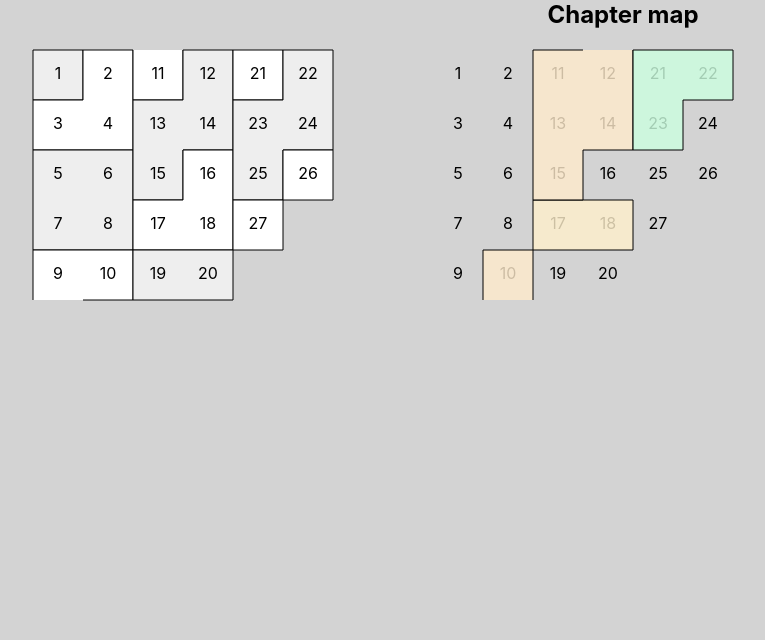
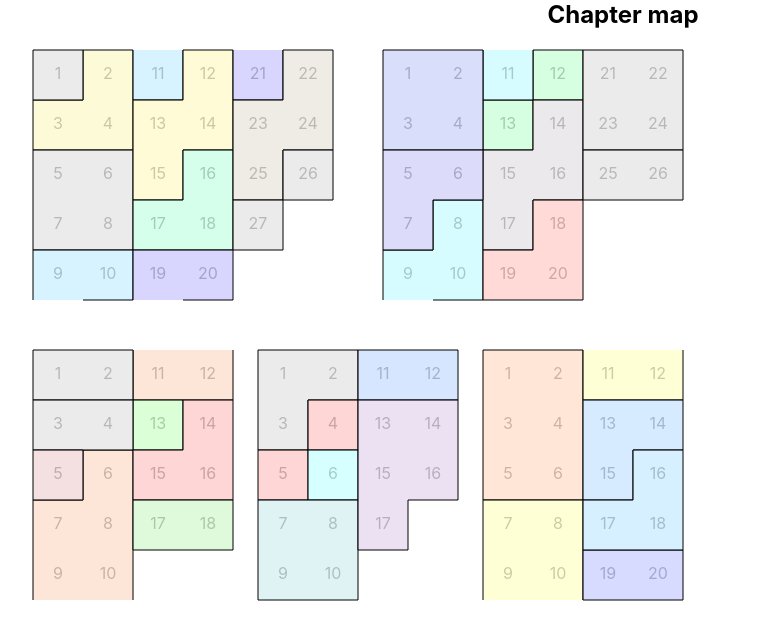
Before and after one commit to gla23/chapter-map, a React (Create React App) app: page / in a window 1280 px wide. Shown: the top 640 px of the page, without its empty margins (17-782 px from the left). Built offline with nearby package versions, Linux system fonts and the light colour scheme.

Commit message:
Make James map

```diff
--- a/src/App.tsx
+++ b/src/App.tsx
@@ -1,20 +1,30 @@
 import "./App.css";
 import { Chapter } from "./map/Chapter";
 import { OldGrid } from "./OldGrid";
+import james from "./data/james.json";
 
 function App() {
   return (
-    <div
-      className="App"
-      style={{ height: "100vh", backgroundColor: "lightgrey" }}
-    >
+    <div className="App" style={{ height: "100vh" }}>
       <div className="board">
-        <svg width="100%" height="100%" fill="lightgrey">
-          <g transform={`translate(50, 50)`}>
+        <svg width="100%" height="100%">
+          <g transform={`translate(5000, 50)`}>
             <OldGrid />
           </g>
-          <g transform={`translate(450, 50)`}>
-            <Chapter />
+          <g transform={`translate(50, 50)`}>
+            <Chapter length={27} groups={james[0] as any} />
+          </g>
+          <g transform={`translate(400, 50)`}>
+            <Chapter length={26} groups={james[1] as any} />
+          </g>
+          <g transform={`translate(50, 350)`}>
+            <Chapter length={18} groups={james[2] as any} />
+          </g>
+          <g transform={`translate(275, 350)`}>
+            <Chapter length={17} groups={james[3] as any} />
+          </g>
+          <g transform={`translate(500, 350)`}>
+            <Chapter length={20} groups={james[4] as any} />
           </g>
         </svg>
       </div>
--- /dev/null
+++ b/src/data/james.json
@@ -0,0 +1,7 @@
+[
+  [{"id":9780,"start":2,"end":4,"fill":[56,93,90]},{"id":3709,"start":5,"end":8,"fill":[0,0,90]},{"id":44915,"start":9,"end":11,"fill":[198,100,90]},{"id":29072,"start":12,"end":15,"fill":[54,100,90]},{"id":74648,"start":16,"end":18,"fill":[150,100,90]},{"id":35867,"start":19,"end":21,"fill":[244,100,90]},{"id":29350,"start":22,"end":25,"fill":[40,24,90]},{"id":27566,"start":1,"end":1,"fill":[235,0,90]},{"id":23087,"start":26,"end":27,"fill":[136,0,90]}],
+  [{"id":72407,"start":12,"end":13,"fill":[137,100,90]},{"id":80785,"start":8,"end":11,"fill":[183,100,90]},{"id":31133,"start":14,"end":17,"fill":[320,7,90]},{"id":61912,"start":1,"end":4,"fill":[231,86,90]},{"id":61277,"start":5,"end":7,"fill":[241,72,90]},{"id":66962,"start":18,"end":20,"fill":[6,100,90]},{"id":50082,"start":21,"end":24,"fill":[360,0,90]},{"id":88200,"start":25,"end":26,"fill":[360,0,90]}],
+  [{"id":90809,"start":6,"end":12,"fill":[22,94,90]},{"id":43528,"start":13,"end":13,"fill":[113,100,90]},{"id":9120,"start":14,"end":16,"fill":[0,100,90]},{"id":49085,"start":17,"end":18,"fill":[113,73,90]},{"id":21147,"start":1,"end":2,"fill":[336,0,90]},{"id":24693,"start":3,"end":4,"fill":[325,0,90]},{"id":25371,"start":5,"end":5,"fill":[0,50,90]}],
+  [{"id":6885,"start":1,"end":3,"fill":[76,0,90]},{"id":4699,"start":4,"end":5,"fill":[0,100,90]},{"id":23502,"start":6,"end":6,"fill":[180,100,90]},{"id":90925,"start":7,"end":10,"fill":[184,52,90]},{"id":38460,"start":11,"end":12,"fill":[217,99,90]},{"id":79891,"start":13,"end":17,"fill":[277,46,90]}],
+  [{"id":27840,"start":1,"end":6,"fill":[24,100,90]},{"id":25836,"start":7,"end":12,"fill":[60,100,90]},{"id":33356,"start":19,"end":20,"fill":[233,100,90]},{"id":3449,"start":13,"end":15,"fill":[210,100,90]},{"id":12859,"start":16,"end":18,"fill":[201,100,90]}]
+]
--- a/src/map/Chapter.tsx
+++ b/src/map/Chapter.tsx
@@ -18,13 +18,14 @@ const newGroup = (start: number, end: number, fill?: Fill): GroupObj => ({
   fill: fill || [randomInt(360), 100, 90],
 });
 
-export const Chapter = () => {
-  const [groups, setGroups] = useState<GroupObj[]>([
-    newGroup(17, 18),
-    newGroup(10, 15),
-    newGroup(21, 23),
-  ]);
-  console.log(groups);
+interface ChapterProps {
+  length: number;
+  groups?: GroupObj[];
+}
+export const Chapter = (props: ChapterProps) => {
+  const { length } = props;
+  const [groups, setGroups] = useState<GroupObj[]>(props.groups || []);
+
   const [drag, setDrag] = useState<[number, number, Fill] | null>(null);
   const dragStart = drag && (drag[0] <= drag[1] ? drag[0] : drag[1]);
   const dragEnd = drag && (drag[0] <= drag[1] ? drag[1] : drag[0]);
@@ -40,6 +41,7 @@ export const Chapter = () => {
   return (
     <>
       <Grid
+        length={length}
         onClick={(i) => addGroup(newGroup(i, i + 1))}
         onContextMenu={(i) => console.log(i, "right grid")}
         onMouseDown={(i) => setDrag([i, i, [randomInt(360), 100, 90]])}
--- a/src/map/Group.tsx
+++ b/src/map/Group.tsx
@@ -1,4 +1,3 @@
-import { useState } from "react";
 import { blockOf, blockXY, GridDimention } from "../App";
 import { GroupObj } from "./Chapter";
 
```
